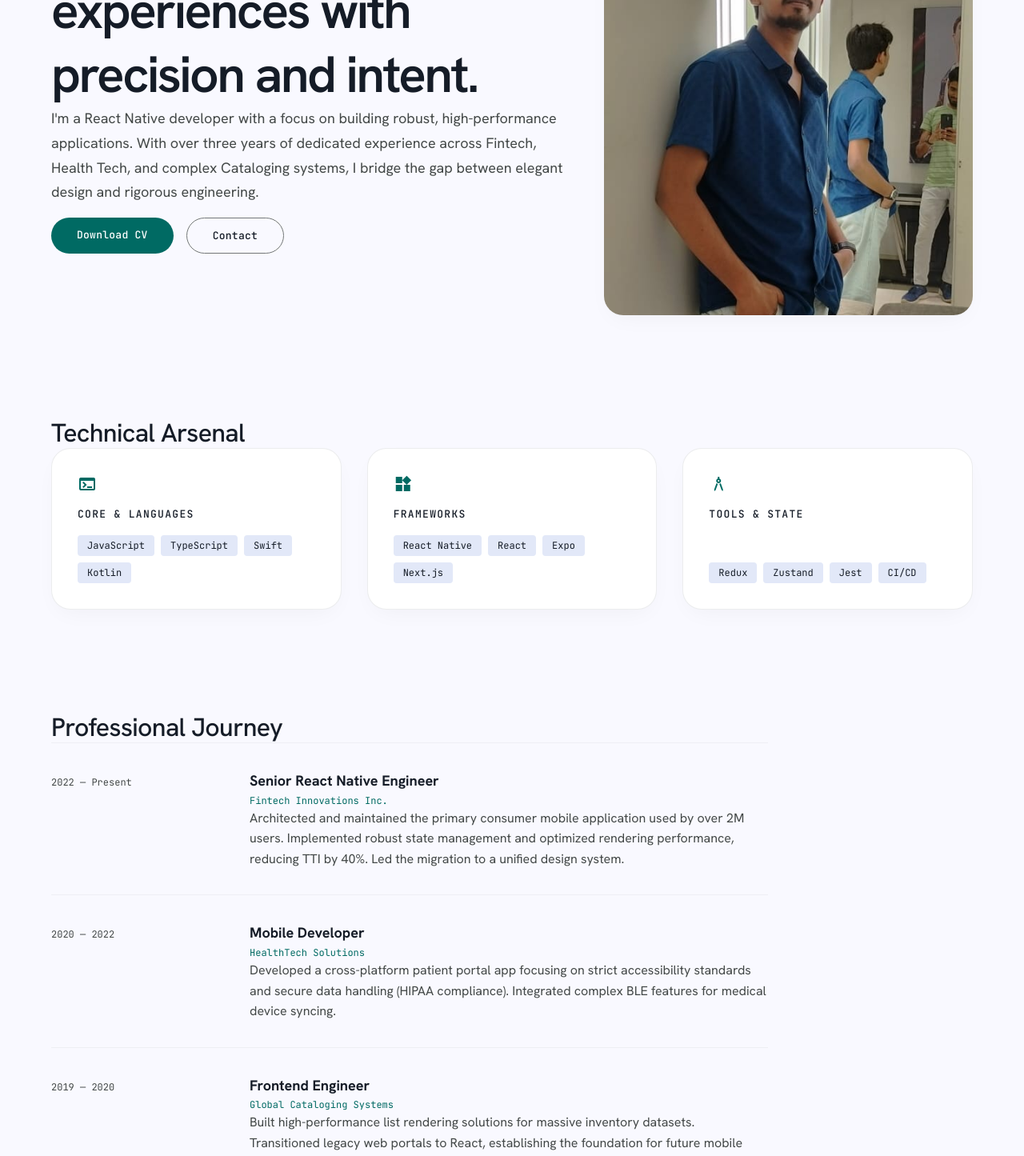
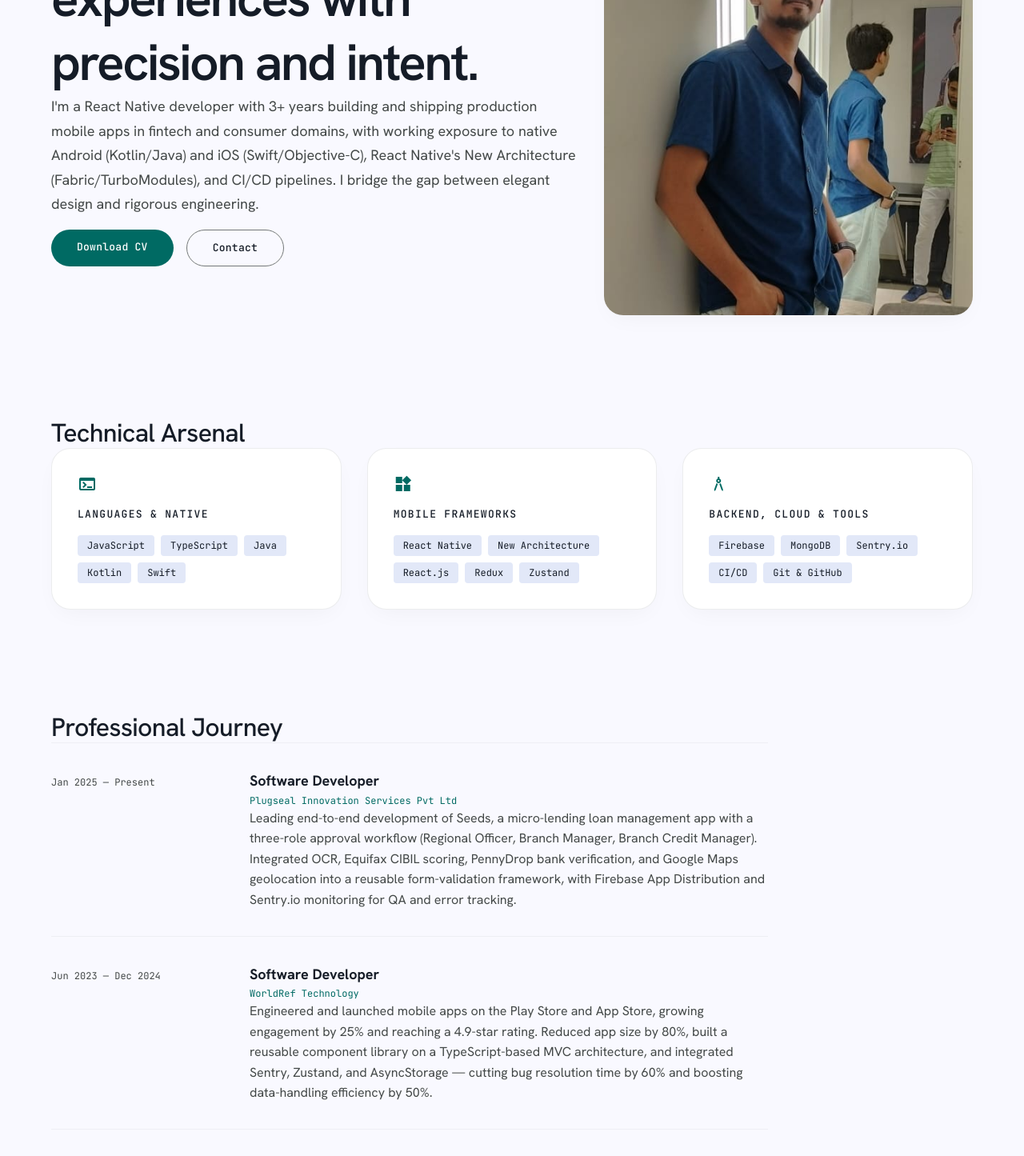
Before and after one commit to AKASHKUMAR507/StudioPrecision, a React (Vite) app: page /about in a window 1280 px wide. Shown: the part 320-1765 px from the top of the page at 80% size. Built offline with nearby package versions, Linux system fonts and the light colour scheme.

Commit message:
feat: update resume URL and enhance About section with detailed experience

```diff
--- a/src/config/site.js
+++ b/src/config/site.js
@@ -2,7 +2,7 @@ export const SITE = {
   name: 'Studio Precision',
   tagline: 'React Native Studio',
   email: 'akashkumar32755@gmail.com',
-  resumeUrl: '/resume.pdf',
+  resumeUrl: '/Akash_Kumar_Resume.pdf',
   social: {
     github: 'https://github.com/AKASHKUMAR507',
     linkedin: 'https://www.linkedin.com/in/akash32755/',
--- a/src/features/about/About.jsx
+++ b/src/features/about/About.jsx
@@ -4,32 +4,44 @@ import { SITE } from '../../config/site'
 import { revealClass, useReveal } from '../../hooks/useReveal'
 
 const ARSENAL = [
-  { icon: 'terminal', title: 'Core & Languages', items: ['JavaScript', 'TypeScript', 'Swift', 'Kotlin'] },
-  { icon: 'widgets', title: 'Frameworks', items: ['React Native', 'React', 'Expo', 'Next.js'] },
-  { icon: 'architecture', title: 'Tools & State', items: ['Redux', 'Zustand', 'Jest', 'CI/CD'] },
+  {
+    icon: 'terminal',
+    title: 'Languages & Native',
+    items: ['JavaScript', 'TypeScript', 'Java', 'Kotlin', 'Swift'],
+  },
+  {
+    icon: 'widgets',
+    title: 'Mobile Frameworks',
+    items: ['React Native', 'New Architecture', 'React.js', 'Redux', 'Zustand'],
+  },
+  {
+    icon: 'architecture',
+    title: 'Backend, Cloud & Tools',
+    items: ['Firebase', 'MongoDB', 'Sentry.io', 'CI/CD', 'Git & GitHub'],
+  },
 ]
 
 const EXPERIENCE = [
   {
-    period: '2022 — Present',
-    role: 'Senior React Native Engineer',
-    company: 'Fintech Innovations Inc.',
+    period: 'Jan 2025 — Present',
+    role: 'Software Developer',
+    company: 'Plugseal Innovation Services Pvt Ltd',
     description:
-      'Architected and maintained the primary consumer mobile application used by over 2M users. Implemented robust state management and optimized rendering performance, reducing TTI by 40%. Led the migration to a unified design system.',
+      'Leading end-to-end development of Seeds, a micro-lending loan management app with a three-role approval workflow (Regional Officer, Branch Manager, Branch Credit Manager). Integrated OCR, Equifax CIBIL scoring, PennyDrop bank verification, and Google Maps geolocation into a reusable form-validation framework, with Firebase App Distribution and Sentry.io monitoring for QA and error tracking.',
   },
   {
-    period: '2020 — 2022',
-    role: 'Mobile Developer',
-    company: 'HealthTech Solutions',
+    period: 'Jun 2023 — Dec 2024',
+    role: 'Software Developer',
+    company: 'WorldRef Technology',
     description:
-      'Developed a cross-platform patient portal app focusing on strict accessibility standards and secure data handling (HIPAA compliance). Integrated complex BLE features for medical device syncing.',
+      'Engineered and launched mobile apps on the Play Store and App Store, growing engagement by 25% and reaching a 4.9-star rating. Reduced app size by 80%, built a reusable component library on a TypeScript-based MVC architecture, and integrated Sentry, Zustand, and AsyncStorage — cutting bug resolution time by 60% and boosting data-handling efficiency by 50%.',
   },
   {
-    period: '2019 — 2020',
-    role: 'Frontend Engineer',
-    company: 'Global Cataloging Systems',
+    period: 'Jan 2023 — Jun 2023',
+    role: 'React Native Developer Intern',
+    company: 'Mobiloitte',
     description:
-      'Built high-performance list rendering solutions for massive inventory datasets. Transitioned legacy web portals to React, establishing the foundation for future mobile initiatives.',
+      'Designed accessible UIs and built a reusable React Native component library, cutting development time by 40%. Integrated REST APIs with Axios for seamless front-end/back-end data communication.',
   },
 ]
 
@@ -42,13 +54,15 @@ function Hero() {
           Engineering native experiences with precision and intent.
         </h1>
         <p className="max-w-2xl text-body-lg font-body-lg text-on-surface-variant">
-          I'm a React Native developer with a focus on building robust, high-performance applications. With over
-          three years of dedicated experience across Fintech, Health Tech, and complex Cataloging systems, I bridge
-          the gap between elegant design and rigorous engineering.
+          I'm a React Native developer with 3+ years building and shipping production mobile apps in fintech and
+          consumer domains, with working exposure to native Android (Kotlin/Java) and iOS (Swift/Objective-C), React
+          Native's New Architecture (Fabric/TurboModules), and CI/CD pipelines. I bridge the gap between elegant
+          design and rigorous engineering.
         </p>
         <div className="flex gap-stack-md pt-4">
           <a
             href={SITE.resumeUrl}
+            download
             className="rounded-full bg-tertiary px-8 py-3 font-mono-label text-mono-label text-on-tertiary transition-colors hover:bg-tertiary/90 active:translate-y-px"
           >
             Download CV
```
Also changed, not shown: 1 other file (tests, documents, lock files or other folders).
